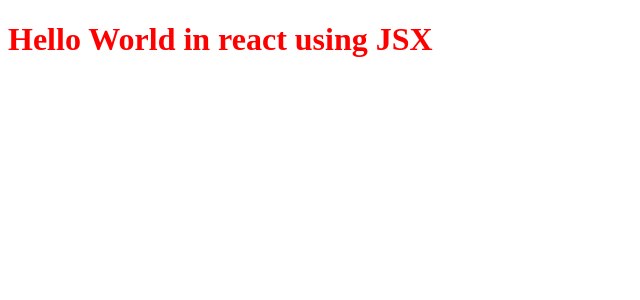
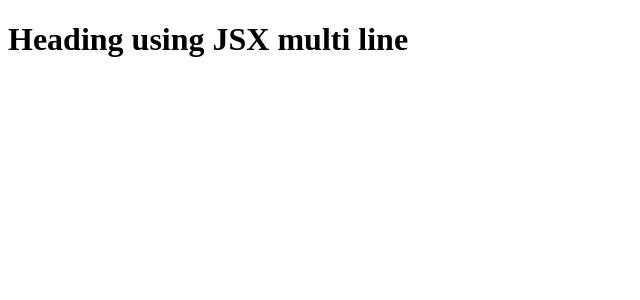
Before and after one commit to Dhaval-Joshi898/React, a React (Vite) app: page / in a window 1280 px wide. Shown: the top 300 px of the page, without its empty margins (0-640 px from the left). Built offline with nearby package versions, Linux system fonts and the light colour scheme.

Commit message:
mutli line code in JSX using  a parenthesis

```diff
--- a/App.js
+++ b/App.js
@@ -1,6 +1,5 @@
 import React from 'react';
 import ReactDOM from 'react-dom/client';
-
 
 //Using core React
 // React ELement is OBJEct => to HTMl on (render)
@@ -11,31 +10,12 @@ import ReactDOM from 'react-dom/client';
 //USING JSX JSX :HTMl like syntax
 // JSX converted to react Element and then on render it converts to html for browser to understand
 const jsxheading=<h1 id='headingid' className='headingclass'>Hello World in react using JSX</h1>
+
+const jsxMheading=(
+    <div id='mutli'>
+        <h1>Heading using JSX multi line</h1>
+    </div>
+)
+
 const root =ReactDOM.createRoot(document.getElementById('root'))
-root.render(jsxheading)
-
-
-
-
-
-
-
-
-
-
-
-
-
-
-
-
-
-
-// const parent = React.createElement("div", { id: 'parent' }, [React.createElement('div', { id: 'child' },
-//     [React.createElement('h1', { id: 'heading1' }, "This is heading 1"), React.createElement('h2', { id: 'heading2' }, 'This is heading 2')]),
-//     React.createElement('div', { id: 'child2' },
-//         [React.createElement('h1', { id: 'heading1' }, "This is heading 1 of child 2"), React.createElement('h2', { id: 'heading2' }, 'This is heading 2 of child 2')])])
-
-// const root = ReactDOM.createRoot(document.getElementById('root'))     //createRoot is part of ReactDOM module
-
-// root.render(parent)
+root.render(jsxMheading)
```
